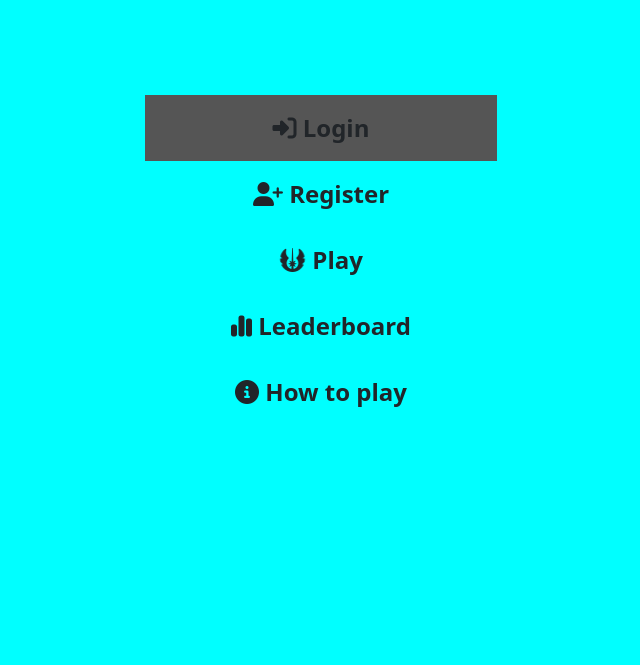
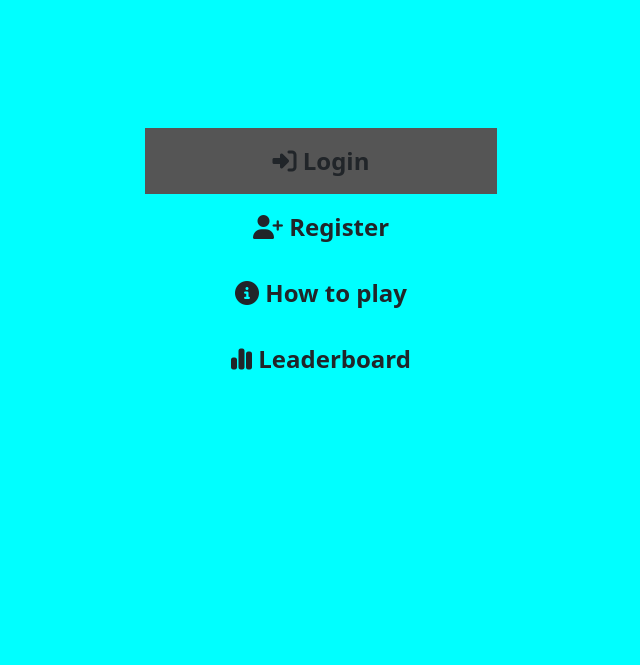
Before and after one commit to tomik-z-cech/hackathon-may-2024-team-9, a Django app: template landing/templates/landing/index.html in a window 1280 px wide. Shown: the part 72-737 px from the top of the page, without its empty margins (335-975 px from the left). Run offline with Django 3.2, Linux system fonts and the light colour scheme; the template is opened without the code that fills it, so the values that code supplies are empty; some libraries are stand-ins or nearby versions.

Commit message:
Changed menu order

```diff
--- a/landing/templates/landing/index.html
+++ b/landing/templates/landing/index.html
@@ -42,14 +42,23 @@
 <div id="menu-container">
         <ul id="menu">
                 {% if user.is_authenticated %}
-                <li class="menu-item fw-bold fs-4" data-link="#">Project's About</li>
-                <li class="menu-item fw-bold fs-4" data-link="{% url 'account_logout' %}">
-                        Logout
-                </li>
                 <li class="menu-item fw-bold fs-4" data-link="#">
                         <i class="fa-solid fa-jedi fa-flip"></i>
                         <span>Play</span>
                 </li>
+                <li class="menu-item fw-bold fs-4" data-link="#">
+                        <i class="fa-solid fa-circle-info"></i>
+                        <span>How to play</span>
+                </li>
+                <li class="menu-item fw-bold fs-4" data-link="{% url 'top_players' %}">
+                        <i class="fa-solid fa-chart-simple"></i>
+                        <span>Leaderboard</span>
+                </li>
+                <li class="menu-item fw-bold fs-4" data-link="{% url 'account_logout' %}">
+                        <i class="fa-solid fa-right-from-bracket"></i>
+                        <span>Logout</span>
+                </li>
+
                 {% else %}
                 <li class="menu-item fw-bold fs-4" data-link="{% url 'account_login' %}">
                         <i class="fa-solid fa-right-to-bracket"></i>
@@ -60,16 +69,12 @@
                         <span>Register</span>
                 </li>
                 <li class="menu-item fw-bold fs-4" data-link="#">
-                        <i class="fa-solid fa-jedi fa-flip"></i>
-                        <span>Play</span>
+                        <i class="fa-solid fa-circle-info"></i>
+                        <span>How to play</span>
                 </li>
                 <li class="menu-item fw-bold fs-4" data-link="{% url 'top_players' %}">
                         <i class="fa-solid fa-chart-simple"></i>
                         <span>Leaderboard</span>
-                </li>
-                <li class="menu-item fw-bold fs-4" data-link="#">
-                        <i class="fa-solid fa-circle-info"></i>
-                        <span>How to play</span>
                 </li>
                 {% endif %}
         </ul>
```
